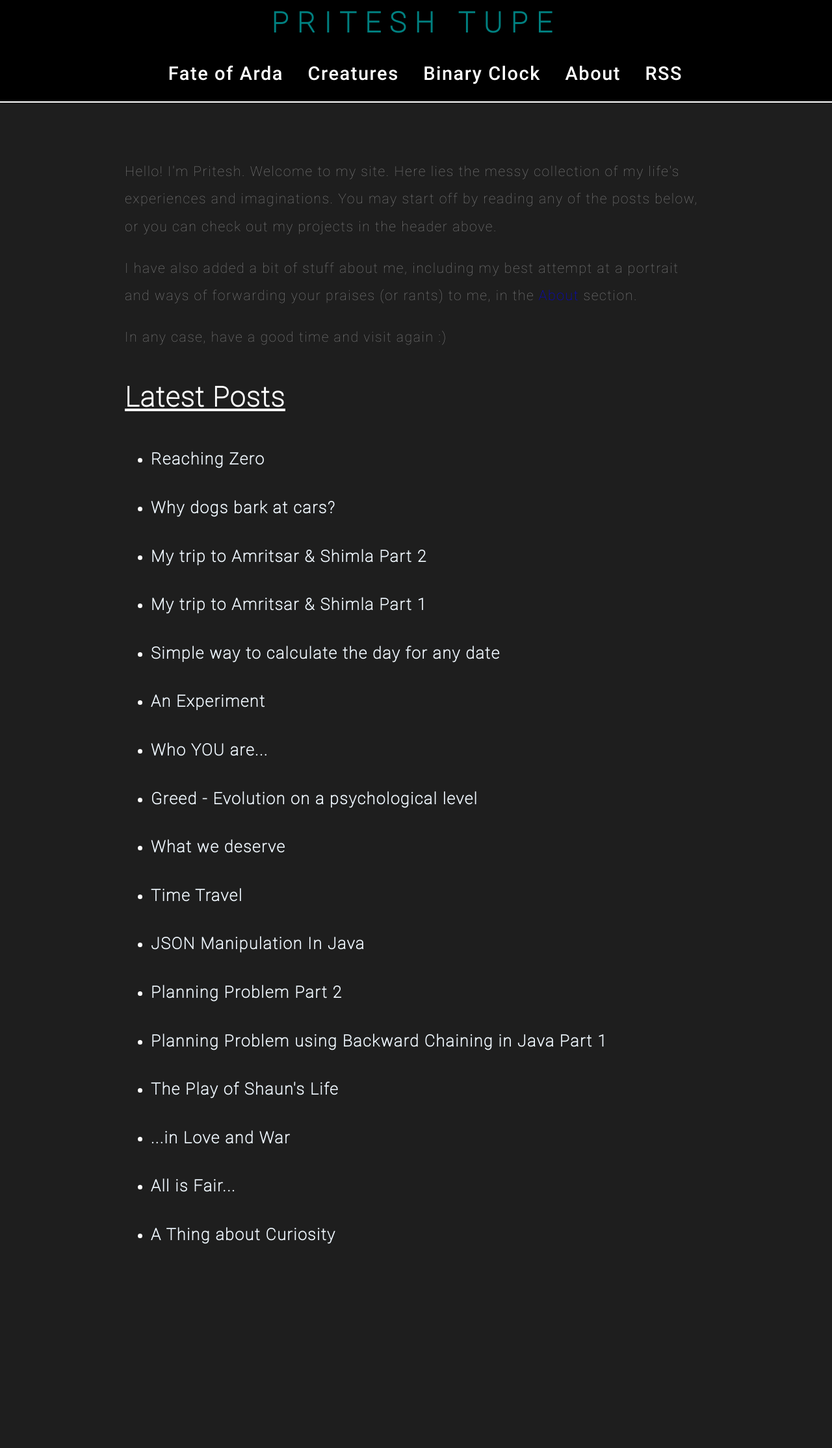
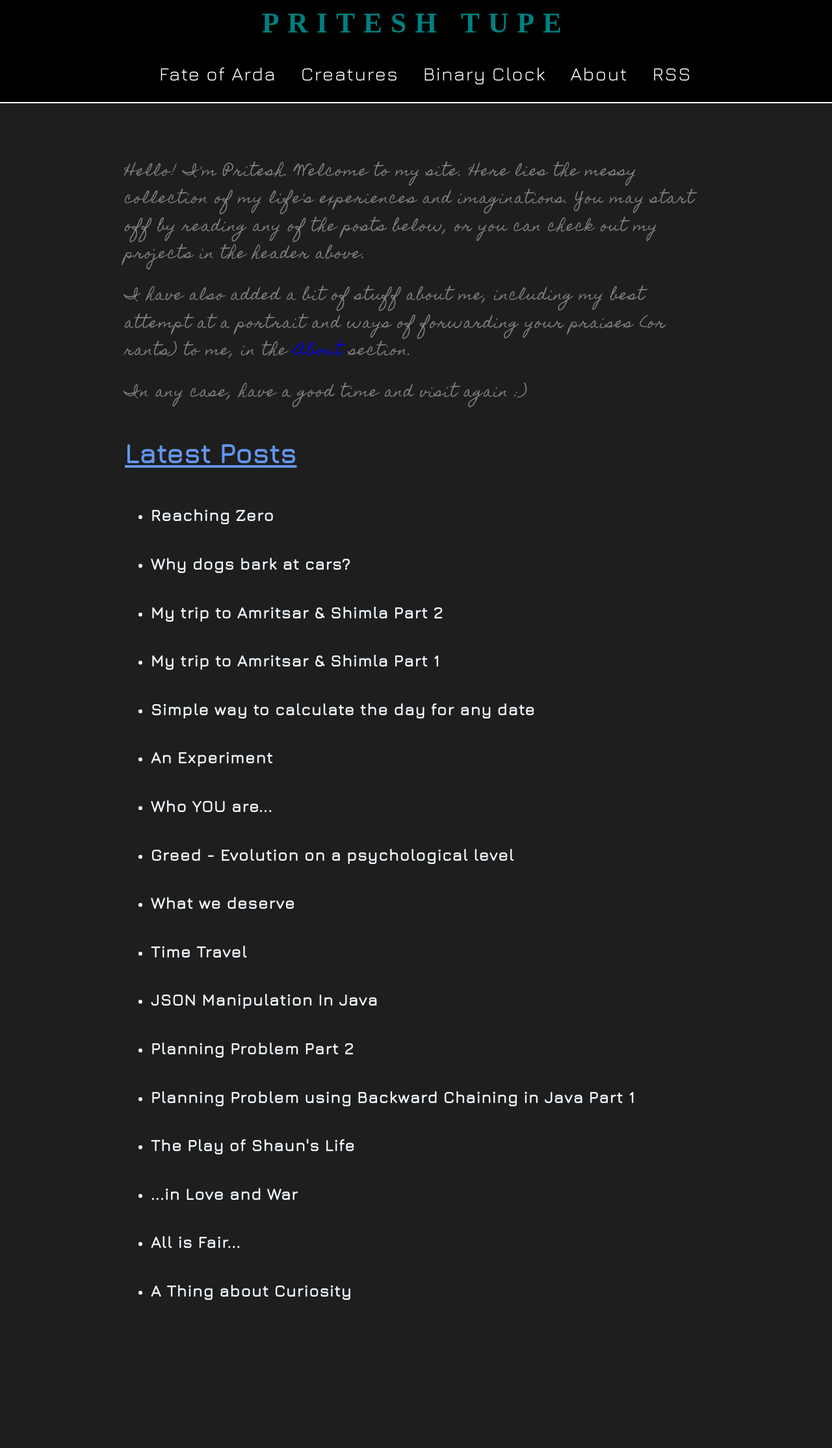
Before and after one commit to EMPAT94/empat94.github.io, a Jekyll site: the page built from index.html, in a window 1280 px wide. Shown: the whole page at 65% size. Built offline with Jekyll 4.4.1, drawn with Linux system fonts in a browser that asks for light colours; some web fonts are replaced; before the commit the page ends 2143 px from its top, so only the background shows below that.

Commit message:
Changed fonts and colors

```diff
--- a/_layouts/default.html
+++ b/_layouts/default.html
@@ -2,12 +2,15 @@
 <html lang="en">
 
 <head>
+
   <meta charset="utf-8">
   <meta http-equiv="X-UA-Compatible" content="IE=edge">
   <meta name="theme-color" content="#000000" />
   <meta name="viewport" content="width=device-width, initial-scale=1">
+
   <link rel="stylesheet" href="/assets/css/style.css">
   <link rel="canonical" href="https://www.priteshtupe.com" />
+  <link href="https://fonts.googleapis.com/css?family=Fredericka+the+Great|Gentium+Basic|Homemade+Apple|Jura&display=swap" rel="stylesheet">
 
   <title>{{ page.title }}</title>
 
--- a/_sass/main.scss
+++ b/_sass/main.scss
@@ -1,37 +1,3 @@
-/*************************
-********** FONTS *********
-**************************/
-
-@font-face {
-  font-family: Roboto;
-  font-display: auto;
-  src: url("fonts/Roboto-Regular.woff2") format("woff2");
-}
-
-@font-face {
-  font-family: Roboto-Thin;
-  font-display: auto;
-  src: url("fonts/Roboto-Thin.woff2") format("woff2");
-}
-
-@font-face {
-  font-family: Roboto-Medium;
-  font-display: auto;
-  src: url("fonts/Roboto-Medium.woff2") format("woff2");
-}
-
-@font-face {
-  font-family: Roboto-Bold;
-  font-display: auto;
-  src: url("fonts/Roboto-Bold.woff2") format("woff2");
-}
-
-@font-face {
-  font-family: Roboto-Black;
-  font-display: auto;
-  src: url("fonts/Roboto-Black.woff2") format("woff2");
-}
-
 /*************************
 ********* GLOBAL *********
 **************************/
@@ -46,7 +12,7 @@ body {
   letter-spacing: 0.08em;
   background-color: rgb(30, 30, 30);
   color: white;
-  font-family: "Roboto-Thin", Verdana, Geneva, Tahoma, sans-serif;
+  font-family: 'Gentium Basic', serif;
 }
 
 a {
@@ -101,6 +67,24 @@ img {
   }
 }
 
+div#personalMessage {
+  font-family: 'Homemade Apple', cursive;
+  color: grey;
+}
+
+h1, h2, h3, h4 {
+  font-family: 'Jura', sans-serif;
+  font-weight: bold;
+}
+
+h1 {
+  color: cornflowerblue;
+}
+
+h2 {
+  color: violet;
+}
+
 /****************************
 ***** COMPONENT STYLES ******
 *****************************/
@@ -120,7 +104,7 @@ nav {
     grid-area: logo;
     margin: 0.5em;
     display: inline-block;
-    font-family: "Roboto-Thin", Impact, Haettenschweiler, "Arial Narrow Bold", sans-serif;
+    font-family: 'Fredericka the Great', cursive;
     text-align: center;
     letter-spacing: 0.3em;
 
@@ -140,7 +124,7 @@ nav {
       display: inline-block;
       color: white;
       margin-left: 1em;
-      font-family: "Roboto-Medium", Verdana, Geneva, Tahoma, sans-serif;
+      font-family: 'Jura', sans-serif;
 
       .current {
         color: grey;
@@ -168,7 +152,6 @@ nav {
           display: inline-block;
           color: white;
           margin: 0.5em;
-          font-family: "Roboto", Verdana, Geneva, Tahoma, sans-serif;
 
           .current {
             color: grey;
--- a/index.html
+++ b/index.html
@@ -2,7 +2,7 @@
 title: Pritesh Tupe | Home
 metaDescription: My personal site where I share my thoughts and works
 ---
-<div style="color:grey">
+<div id="personalMessage">
 
 <p>Hello! I'm Pritesh. Welcome to my site. Here lies the messy collection of my life's experiences and imaginations. You may start off by reading any of the posts below, or you can check out my projects in the header above.</p>
 
```
Also changed, not shown: assets/css/fonts/Roboto-Black.woff2 (deleted), assets/css/fonts/Roboto-Bold.woff2 (deleted), assets/css/fonts/Roboto-Light.woff2 (deleted), assets/css/fonts/Roboto-Medium.woff2 (deleted), assets/css/fonts/Roboto-Regular.woff2 (deleted), assets/css/fonts/Roboto-Thin.woff2 (deleted).
